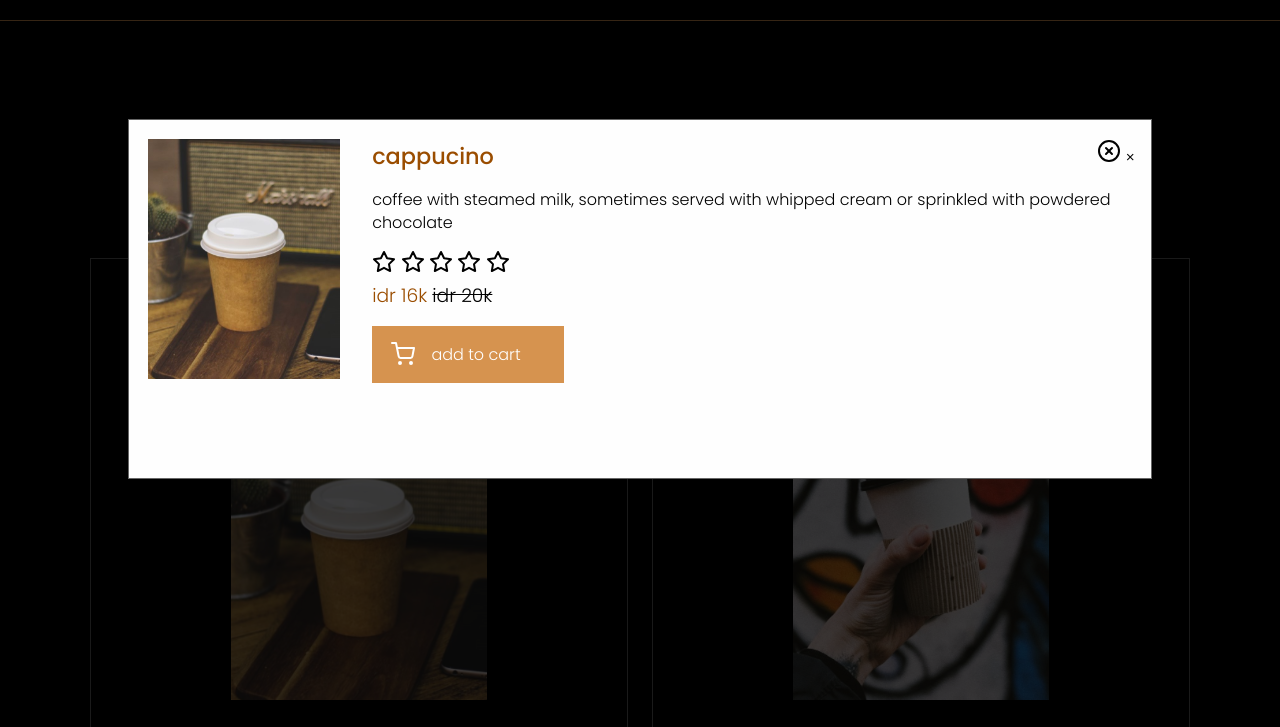
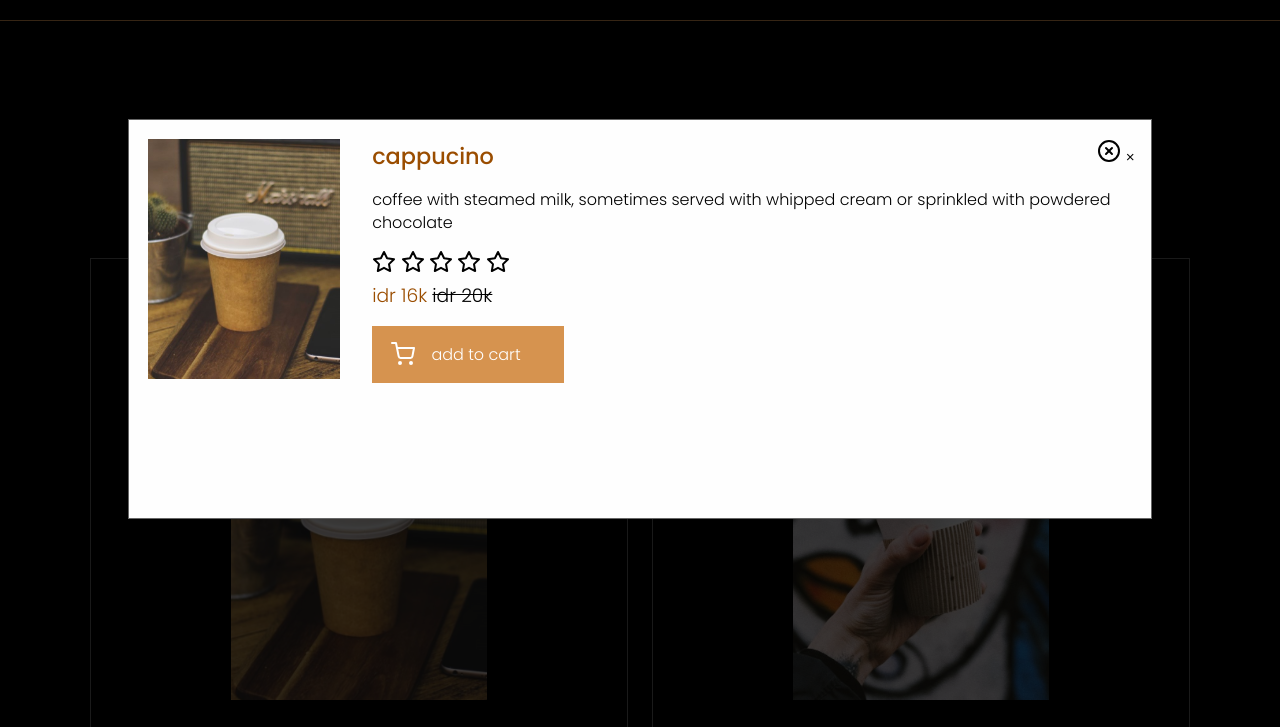
Before and after one commit to anandanovianshaf/dracoffee, a plain HTML site: page index.html in a window 1280 px wide. Both pictures are taken after a click on the link 399 px from the left and 1874 px from the top of the page. Shown: the part 1547-2274 px from the top of the page. Drawn offline with nearby package versions, Linux system fonts and the light colour scheme.

Commit message:
style.css

```diff
--- a/css/style.css
+++ b/css/style.css
@@ -567,7 +567,7 @@ footer .credit a {
   margin: 15% auto;
   padding: 1.2rem;
   border: 1px solid #666;
-  height: 45%;
+  height: 50%;
   width: 80%;
   animation: slideToBottom 0.5s;
 }
```
